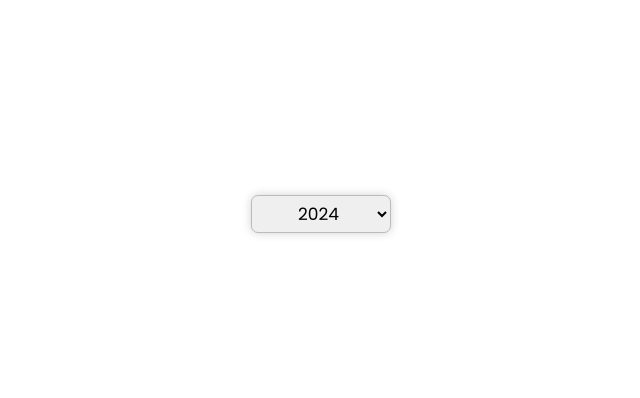
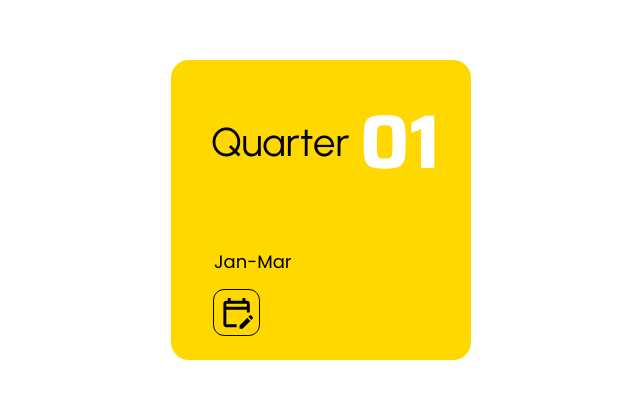
Before and after one commit to SwethaS03/QuarterlyReportSub, a React (Vite) app: page / in a window 1280 px wide. Shown: the part 190-588 px from the top of the page, without its empty margins (319-959 px from the left). Built offline with nearby package versions, Linux system fonts and the light colour scheme.

Commit message:
QuarterAdmin update

```diff
--- a/src/components/QuarterAdmin/QuarterAdmin.css
+++ b/src/components/QuarterAdmin/QuarterAdmin.css
@@ -0,0 +1,85 @@
+@import url("https://fonts.googleapis.com/css2?family=Be+Vietnam+Pro:ital,wght@0,100;0,200;0,300;0,400;0,500;0,600;0,700;0,800;0,900;1,100;1,200;1,300;1,400;1,500;1,600;1,700;1,800;1,900&family=Montserrat:ital,wght@0,100..900;1,100..900&family=Poppins:ital,wght@0,100;0,200;0,300;0,400;0,500;0,600;0,700;0,800;0,900;1,100;1,200;1,300;1,400;1,500;1,600;1,700;1,800;1,900&family=Saira:ital,wght@0,100..900;1,100..900&family=Urbanist:ital,wght@0,100..900;1,100..900&display=swap");
+
+
+.square-card {
+    width: 250px;
+    height: 250px;
+    background-color: #FFD800;
+    border-radius: 18px;
+    padding: 25px;
+    display: flex;
+    flex-direction: column;
+    justify-content: space-between;
+}
+
+.top-left {
+    display: flex;
+    padding-left: 15px;
+    padding-right: 25px;
+    flex-direction: row;
+    background-color: #FFD800;
+    align-items: center;
+}
+
+.title {
+    font-family: "Urbanist", sans-serif;
+    font-size: 40px;
+    font-weight: normal;
+    color: black;
+    margin: 0;
+    background-color: #FFD800;
+
+}
+
+.gradient-number {
+    padding-left: 10px;
+    font-family: "Saira", sans-serif;
+    font-size: 76px;
+    font-weight: bold;
+    color: #FFFFFF;
+    background-color: #FFD800;
+
+}
+
+.bottom-left,
+.bottom-right {
+    display: flex;
+    justify-content: space-between;
+    background-color: #FFD800;
+}
+
+.month-icon-container{
+    display: flex;
+    flex-direction: column;
+    justify-content: start;
+    gap: 15px;
+}
+.month-range {
+    font-size: 18px;
+    padding-left: 18px;
+    font-family: "Poppins", sans-serif;
+    font-weight: 400;
+    font-style: normal;
+    color: black;
+    margin: 0;
+    text-align: center;
+    background-color: #FFD800;
+}
+
+.icon-container{
+    display: flex;
+    padding-left: 18px;
+}
+
+.rounded-outline {
+    border: 0px solid black;
+    padding: 5px;
+    cursor: pointer;
+    display: flex;
+    align-items: center;
+    justify-content: center;
+    outline-style: solid;
+    outline-color: black;
+    outline-width: 1px;
+    border-radius: 10px;
+  }
--- a/src/components/QuarterAdmin/QuarterAdmin.jsx
+++ b/src/components/QuarterAdmin/QuarterAdmin.jsx
@@ -0,0 +1,26 @@
+import React from 'react';
+import EditCalendarOutlinedIcon from '@mui/icons-material/EditCalendarOutlined';import "./QuarterAdmin.css";
+
+const SquareCard = () => {
+    return (
+        <div className="square-card">
+            <div className="top-left">
+                <h2 className="title">Quarter</h2>
+                <div className="gradient-number">01</div>
+            </div>
+            <div className='month-icon-container'>
+                <div className="bottom-left">
+                    <p className="month-range">Jan-Mar</p>
+                </div>
+                <div className='icon-container'>
+                    <div className='rounded-outline'>
+                        <EditCalendarOutlinedIcon style={{ fontSize: '2.2rem', color: 'black'}}/>
+                    </div>
+                </div>
+            </div>
+
+        </div>
+    );
+};
+
+export default SquareCard;
--- a/src/pages/LoginPage.jsx
+++ b/src/pages/LoginPage.jsx
@@ -1,5 +1,5 @@
 // import LoginButton from "../components/LoginButton/LoginButton";
-import YearDropdown from "../components/YearDropdown/YearDropdown";
+import QuarterAdmin from "../components/QuarterAdmin/QuarterAdmin";
 
 //import "../index.css";
 function LoginPage() {
@@ -7,7 +7,7 @@ function LoginPage() {
 
       <div className="login-page">
         {/* <LoginButton /> */}
-        <YearDropdown />
+        <QuarterAdmin />
 
       </div>
   );
```
Also changed, not shown: src/components/QuarterRep/QuarterRep.css (+0 -94 lines), src/components/QuarterRep/QuarterRep.jsx (+0 -43 lines), src/pages/QuarterAdminPage.jsx (+4 -3 lines).
